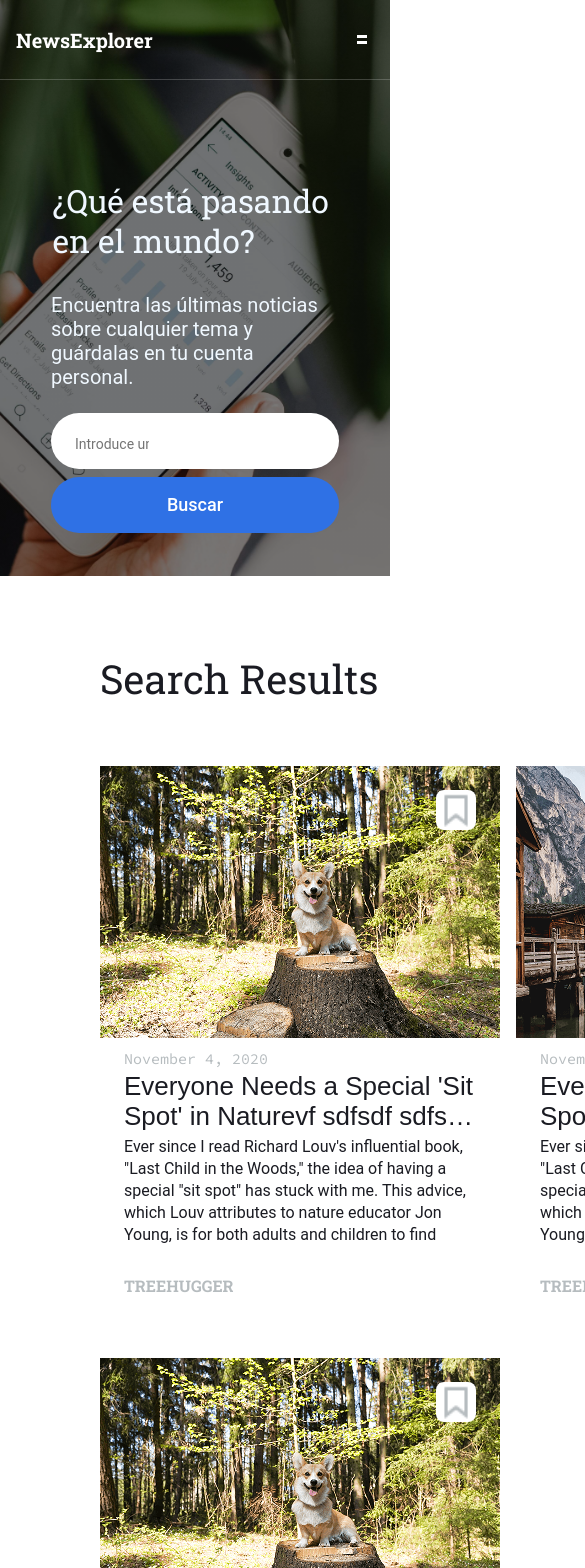
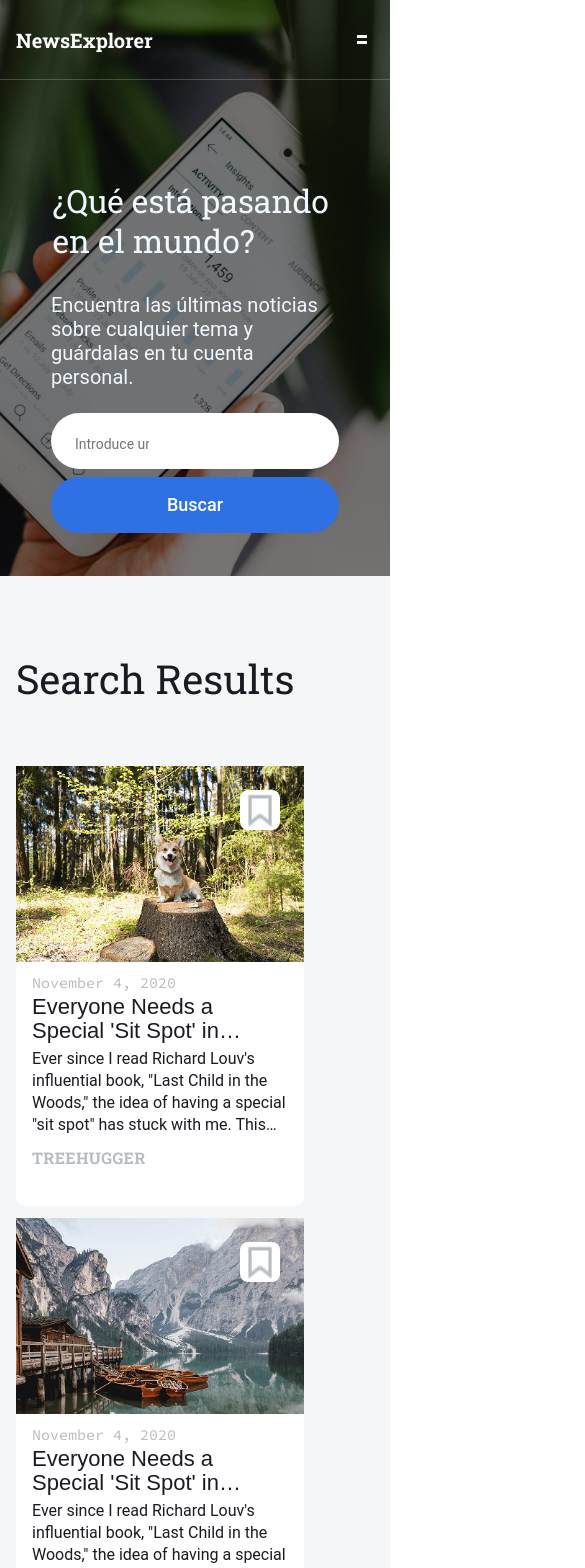
Before and after one commit to MikeTrujillo2024/project-final-frontend, a React (Vite) app: page / in a window 390 px wide. Shown: the top 1568 px of the page, 585 px wide, since content can reach past the window. Built offline with nearby package versions, Linux system fonts and the light colour scheme.

Commit message:
media query cards

```diff
--- a/src/blocks/cards.css
+++ b/src/blocks/cards.css
@@ -4,6 +4,7 @@
     display: flex;
     flex-direction: column;
     padding: 0 100px;
+    background: #F5F6F7;
 }
 
 .cards__title {
@@ -32,6 +33,7 @@
     display: grid;
     grid-template-columns: repeat(3, 1fr);
     gap: 16px;
+    margin-bottom: 32px;
 }
 
 .cards__card {
@@ -40,6 +42,7 @@
     background: #FFF;
     position: relative;
     z-index: 0;
+    border-radius: 10px;
 }
 
 .cards__wrapper {
@@ -157,3 +160,175 @@
     text-transform: uppercase;
     color:#B6BCBF
 }
+
+.cards__wrapper-button{
+    width: 100%;
+    height: 64px;
+    position: relative;
+    display: flex;
+    justify-content: center;
+    margin-bottom: 40px;
+}
+
+.cards__button-more{
+    width: 288px;
+    border-radius: 80px;
+    border: none;
+    font-family: 'Roboto', sans-serif;
+    font-weight: 500;
+    font-size: 18px;
+    line-height: 24px;
+    background-color: #FFF;
+    color: #1A1B22;
+}
+
+/* Tablet */
+@media screen and (max-width: 768px) {
+    .cards {
+   padding: 0 40px;
+   box-sizing: border-box;
+}
+
+    .cards__card-list {
+    display: grid;
+    grid-template-columns: repeat(3, 1fr);
+    gap: 8px;
+}
+
+.cards__card {
+    width: 224px;
+    height: 420px;
+}
+
+.cards__img {
+    width: 100%;
+    height: 150px;
+    object-fit: cover;
+}
+
+.cards__info {
+    height: 270px;
+    position: relative;
+    padding: 0 10px;
+    box-sizing: border-box;
+}
+
+.cards__date {
+    width: 147px;
+    height: 24px;
+}
+
+.cards__title-info {
+    position: relative;
+    top: 5px;
+    width: 192px;
+    height: 72px;
+    font-size: 22px;
+    line-height: 24px;
+    display: -webkit-box;
+    -webkit-line-clamp: 3;
+    -webkit-box-orient: vertical;
+    overflow: hidden;
+}
+
+.cards__datail{
+    position: relative;
+    top: 10px;
+    width: 192px;
+    height: 88px;
+    display: -webkit-box;
+    -webkit-line-clamp: 4;
+    -webkit-box-orient: vertical;
+    overflow: hidden;
+}
+
+.cards__footer{
+    position: relative;
+    width: 192px;
+    top: 18px;
+    font-family: 'Roboto Slab', sans-serif;
+    font-weight: 700;
+    font-size: 16px;
+    letter-spacing: 0.4px;
+}
+
+.cards__wrapper-button{
+    height: 56px;
+    margin-bottom: 40px;
+}
+
+.cards__button-more{
+    width: 240px;
+}
+
+}
+
+/* Móvil */
+@media screen and (max-width: 480px) {
+.cards {
+   padding: 0 16px;
+   box-sizing: border-box;
+}
+
+    .cards__card-list {
+    display: grid;
+    grid-template-columns: repeat(1, 1fr);
+    gap: 12px;
+}
+
+.cards__card {
+    width: 288px;
+    height: 440px;
+}
+
+.cards__img {
+    width: 100%;
+    height: 196px;
+    object-fit: cover;
+}
+
+.cards__info {
+    height: 244px;
+    position: relative;
+    padding: 0 16px;
+    box-sizing: border-box;
+}
+
+.cards__date {
+    width: 256px;
+    height: 24px;
+}
+
+.cards__title-info {
+    position: relative;
+    top: 5px;
+    width: 256px;
+    height: 48px;
+    display: -webkit-box;
+    -webkit-line-clamp: 2;
+    -webkit-box-orient: vertical;
+    overflow: hidden;
+}
+
+.cards__datail{
+    position: relative;
+    top: 10px;
+    width: 256px;
+    height: 88px;
+    display: -webkit-box;
+    -webkit-line-clamp: 4;
+    -webkit-box-orient: vertical;
+    overflow: hidden;
+}
+
+.cards__footer{
+    position: relative;
+    width: 256px;
+    top: 20px;
+}
+
+.cards__button-more{
+    width: 288px;
+}
+
+}
--- a/src/components/Cards/Cards.jsx
+++ b/src/components/Cards/Cards.jsx
@@ -71,28 +71,10 @@ export default function Card() {
             </div>
           </div>
         </div>
-        <div className="cards__card">
-          <div className="cards__wrapper">
-            <button className="cards__button-save"></button>
-            <span className="cards__tooltip">Sign in to save articles</span>
-          </div>
-          <img src={perro} alt="imagen cards" className="cards__img" />
-          <div className="cards__info">
-            <div className="cards__date">
-                November 4, 2020
-            </div>
-            <div className="cards__title-info">
-                Everyone Needs a Special 'Sit Spot' in Naturevf sdfsdf sdfsdf sdf sdf sdfsdfs
-            </div>
-            <div className="cards__datail">
-                Ever since I read Richard Louv's influential book, "Last Child in the Woods," the idea of having a special "sit spot" has stuck with me. This advice, which Louv attributes to nature educator Jon Young, is for both adults and children to find
-            </div>
-            <div className="cards__footer">
-                treehugger
-            </div>
-          </div>
+      </div>
+        <div className="cards__wrapper-button">
+        <button className="cards__button-more">Show more</button>
         </div>
-      </div>
     </section>
   );
 }
```
